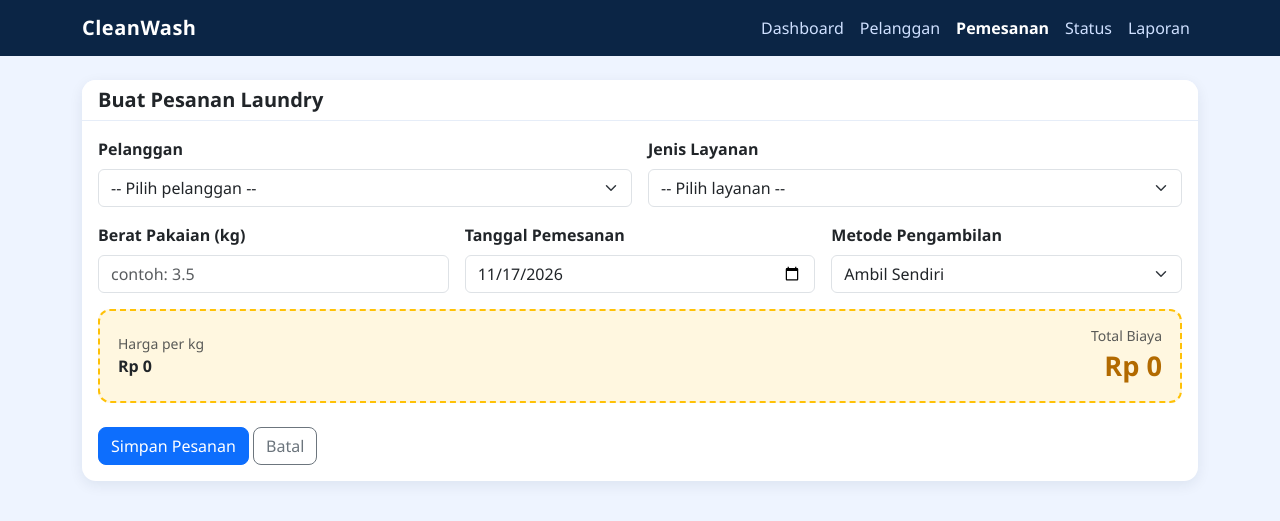
After one commit to ReiFerd/Clean-Wash, a Laravel app: page /pemesanan/create in a window 1280 px wide. The commit adds this page. Shown: the top 521 px of the page. Run offline with Laravel 12, Linux system fonts and the light colour scheme; data comes from the database, SQL or seed files in the repository; data that the repository does not hold is empty.

Commit message:
feat: add form pemesanan dengan hitung total otomatis

```diff
--- a/public/css/cleanwash.css
+++ b/public/css/cleanwash.css
@@ -17,3 +17,6 @@ body { background: var(--cw-soft); font-family: 'Segoe UI', system-ui, sans-seri
 .badge-status { font-size: .8rem; padding: .45em .8em; border-radius: 20px; }
 .table thead th { background: #f4f8ff; }
 .btn { border-radius: 8px; }
+/* Kotak total biaya pada form pemesanan */
+.total-box { background: #fff7e0; border: 2px dashed #ffc107; border-radius: 12px; padding: 14px 18px; }
+.total-box .total-angka { font-size: 1.7rem; font-weight: 700; color: #b26a00; }
--- /dev/null
+++ b/public/js/pemesanan.js
@@ -0,0 +1,18 @@
+// Hitung total biaya laundry otomatis (jQuery)
+$(function () {
+    function rupiah(angka) {
+        return 'Rp ' + Math.round(angka).toLocaleString('id-ID');
+    }
+
+    function hitungTotal() {
+        var harga = parseFloat($('#id_layanan option:selected').data('harga')) || 0;
+        var berat = parseFloat(String($('#berat_cucian').val()).replace(',', '.')) || 0;
+
+        $('#harga_per_kg').text(rupiah(harga));
+        $('#total_biaya').text(rupiah(harga * berat));
+    }
+
+    $('#id_layanan').on('change', hitungTotal);
+    $('#berat_cucian').on('input keyup change', hitungTotal);
+    hitungTotal();
+});
--- /dev/null
+++ b/resources/views/pemesanan/_form.blade.php
@@ -0,0 +1,70 @@
+@php $d = isset($pemesanan) ? $pemesanan->detailTransaksi->first() : null; @endphp
+
+@if($errors->any())
+    <div class="alert alert-danger">
+        <ul class="mb-0">
+            @foreach($errors->all() as $e)<li>{{ $e }}</li>@endforeach
+        </ul>
+    </div>
+@endif
+
+<div class="row g-3">
+    <div class="col-md-6">
+        <label class="form-label fw-semibold">Pelanggan</label>
+        <select name="id_pelanggan" class="form-select" required>
+            <option value="">-- Pilih pelanggan --</option>
+            @foreach($pelanggans as $p)
+                <option value="{{ $p->id_pelanggan }}" {{ old('id_pelanggan', $pemesanan->id_pelanggan ?? '') == $p->id_pelanggan ? 'selected' : '' }}>
+                    {{ $p->nama_pelanggan }} ({{ $p->no_telepon }})
+                </option>
+            @endforeach
+        </select>
+    </div>
+
+    <div class="col-md-6">
+        <label class="form-label fw-semibold">Jenis Layanan</label>
+        <select name="id_layanan" id="id_layanan" class="form-select" required>
+            <option value="">-- Pilih layanan --</option>
+            @foreach($layanans as $l)
+                <option value="{{ $l->id_layanan }}" data-harga="{{ $l->harga_per_kg }}"
+                    {{ old('id_layanan', $d->id_layanan ?? '') == $l->id_layanan ? 'selected' : '' }}>
+                    {{ $l->nama_layanan }} - Rp {{ number_format($l->harga_per_kg, 0, ',', '.') }}/kg
+                </option>
+            @endforeach
+        </select>
+    </div>
+
+    <div class="col-md-4">
+        <label class="form-label fw-semibold">Berat Pakaian (kg)</label>
+        <input type="number" step="0.1" min="0.1" name="berat_cucian" id="berat_cucian" class="form-control"
+               value="{{ old('berat_cucian', isset($d) ? (float) $d->berat_cucian : '') }}" placeholder="contoh: 3.5" required>
+    </div>
+
+    <div class="col-md-4">
+        <label class="form-label fw-semibold">Tanggal Pemesanan</label>
+        <input type="date" name="tanggal_transaksi" class="form-control"
+               value="{{ old('tanggal_transaksi', $pemesanan->tanggal_transaksi ?? date('Y-m-d')) }}" required>
+    </div>
+
+    <div class="col-md-4">
+        <label class="form-label fw-semibold">Metode Pengambilan</label>
+        <select name="metode_pengambilan" class="form-select" required>
+            @foreach($metodeList as $m)
+                <option value="{{ $m }}" {{ old('metode_pengambilan', $pemesanan->metode_pengambilan ?? '') == $m ? 'selected' : '' }}>{{ $m }}</option>
+            @endforeach
+        </select>
+    </div>
+
+    <div class="col-12">
+        <div class="total-box d-flex justify-content-between align-items-center">
+            <div>
+                <div class="text-muted small">Harga per kg</div>
+                <div class="fw-semibold" id="harga_per_kg">Rp 0</div>
+            </div>
+            <div class="text-end">
+                <div class="text-muted small">Total Biaya</div>
+                <div class="total-angka" id="total_biaya">Rp 0</div>
+            </div>
+        </div>
+    </div>
+</div>
--- /dev/null
+++ b/resources/views/pemesanan/create.blade.php
@@ -0,0 +1,22 @@
+@extends('layout.cleanwash')
+@section('title', 'Buat Pesanan - CleanWash')
+
+@section('content')
+<div class="card cw-card">
+    <div class="card-header"><h5 class="mb-0 fw-bold">Buat Pesanan Laundry</h5></div>
+    <div class="card-body">
+        <form action="{{ route('pemesanan.store') }}" method="POST">
+            @csrf
+            @include('pemesanan._form')
+            <div class="mt-4">
+                <button class="btn btn-primary">Simpan Pesanan</button>
+                <a href="{{ route('pemesanan.index') }}" class="btn btn-outline-secondary">Batal</a>
+            </div>
+        </form>
+    </div>
+</div>
+@endsection
+
+@push('scripts')
+<script src="{{ asset('js/pemesanan.js') }}"></script>
+@endpush
```
